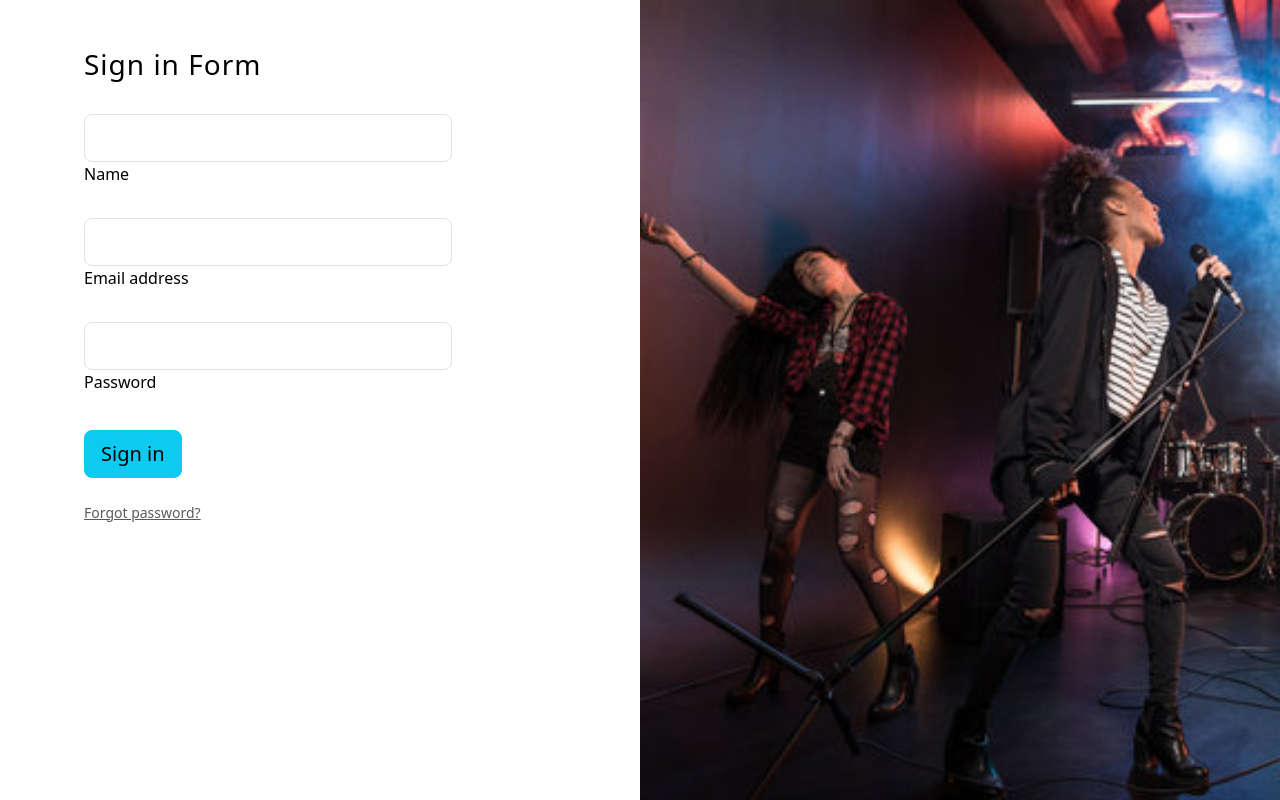
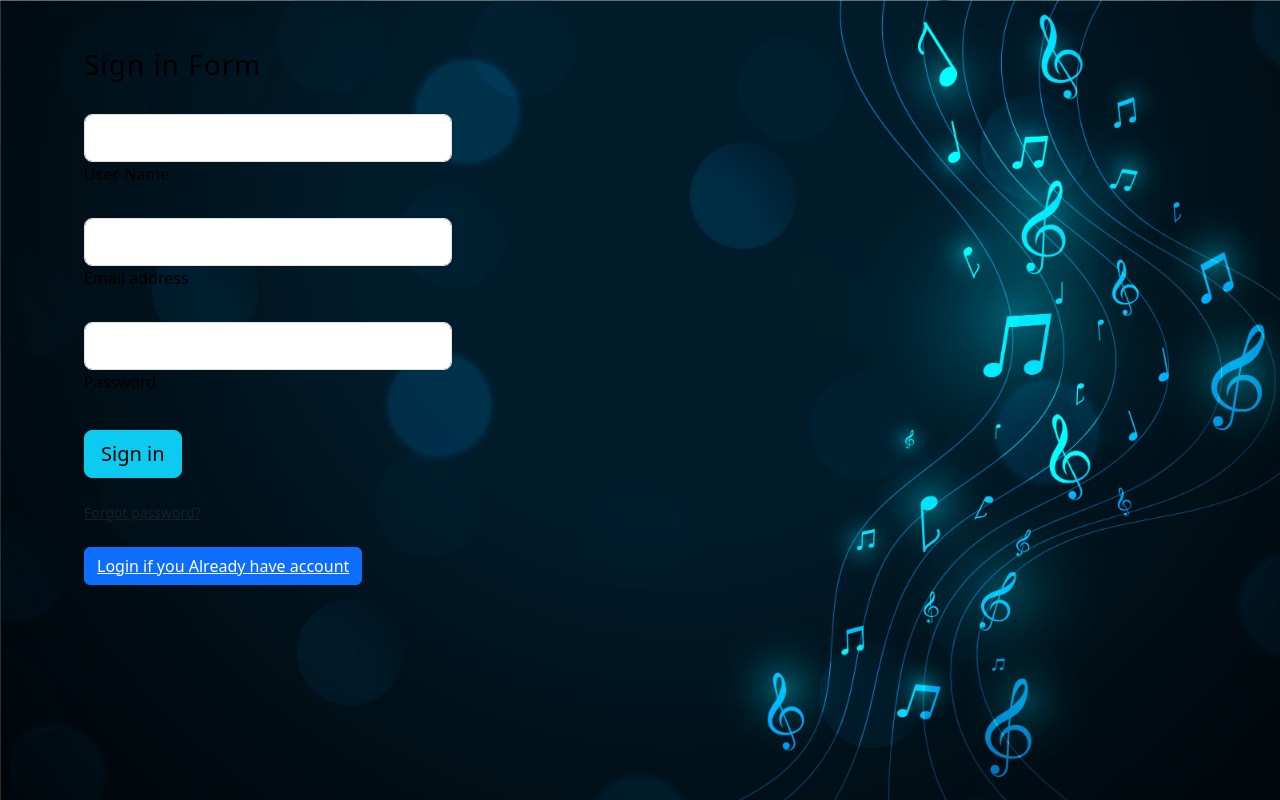
Before and after one commit to Danish-Siddiqui-0318/Sound-App, a PHP site: page /signin.php in a window 1280 px wide. Run offline with PHP 8.4, Linux system fonts and the light colour scheme; some libraries are stand-ins or nearby versions.

Commit message:
frontend ka login signin completed

```diff
--- a/components/navbar.php
+++ b/components/navbar.php
@@ -28,10 +28,8 @@
                      <a class="nav-link" href="celebs.html">Celebs</a>
                   </li>
                </ul>
-               <div class="search_icon"><a href="#"><img src="images/notification-icon.png"><span class="padding_left_15">Notificastion</span></a></div>
-               <div class="search_icon"><a href="#"><img src="images/eye-icon.png"><span class="padding_left_15">Viwe</span></a></div>
-               <div class="search_icon"><a href="#"><img src="images/user-icon.png"><span class="padding_left_15">login</span></a></div>
-               <div class="search_icon"><a href="#"><img src="images/search-icon.png"><span class="padding_left_15">Search...</span></a></div>
+               <div class="search_icon"><a href="logout.php"><img src="images/user-icon.png"><span class="padding_left_15">logout</span></a></div>
+               <!-- <div class="search_icon"><a href="#"><img src="images/search-icon.png"><span class="padding_left_15">Search...</span></a></div> -->
             </div>
          </nav>
       </div>
--- a/signin.php
+++ b/signin.php
@@ -9,24 +9,20 @@ if (isset($_SESSION['user'])) {
 
 <!DOCTYPE html>
 <html lang="en">
+
 <head>
   <meta charset="UTF-8">
   <meta name="viewport" content="width=device-width, initial-scale=1.0">
   <link rel="stylesheet" href="css/bootstrap.min.css">
   <title>Document</title>
+  <link rel="stylesheet" href="style.css">
 </head>
+
 <body>
   <section class="vh-100">
-  <div class="container-fluid">
+    <div class="container-fluid text-white">
       <div class="row">
         <div class="col-sm-6 text-black">
-      <?php
-     if (isset($_GET['msg'])) {
-        ?>
-        <p class="text-danger"><?php echo $_GET['msg']; ?></p>
-        <?php
-    }
-    ?>
 
           <!-- <div class="px-5 ms-xl-4">
           <i class="fas fa-crow fa-2x me-3 pt-5 mt-xl-4" style="color: #709085;"></i>
@@ -35,39 +31,38 @@ if (isset($_SESSION['user'])) {
 
           <div class="d-flex align-items-center h-custom-2 px-5 ms-xl-4 mt-5 pt-5 pt-xl-0 mt-xl-n5">
 
-          <form  action="signininProcess.php" method="post"  style="width: 23rem;">
+            <form action="signinProcess.php" method="post" style="width: 23rem;">
 
-            <h3 class="fw-normal mb-3 pb-3" style="letter-spacing: 1px;">Sign in  Form</h3>
+              <h3 class="fw-normal mb-3 pb-3" style="letter-spacing: 1px;">Sign in Form</h3>
 
               <div data-mdb-input-init class="form-outline mb-4">
-              <input type="text" id="form2Example18" class="form-control form-control-lg" />
-              <label class="form-label" for="form2Example18">Name</label>
+                <input type="text" id="form2Example18" class="form-control form-control-lg" name="username" />
+                <label class="form-label" for="form2Example18">User-Name</label>
               </div>
               <div data-mdb-input-init class="form-outline mb-4">
-              <input type="email" id="form2Example18" class="form-control form-control-lg" />
+                <input type="email" id="form2Example18" class="form-control form-control-lg" name="email" />
                 <label class="form-label" for="form2Example18">Email address</label>
               </div>
 
               <div data-mdb-input-init class="form-outline mb-4">
-              <input type="password" id="form2Example28" class="form-control form-control-lg" />
+                <input type="password" id="form2Example28" class="form-control form-control-lg" name="password" />
                 <label class="form-label" for="form2Example28">Password</label>
               </div>
 
               <div class="pt-1 mb-4">
-              <button data-mdb-button-init data-mdb-ripple-init class="btn btn-info btn-lg btn-block" type="button">Sign in</button>
+                <button data-mdb-button-init data-mdb-ripple-init class="btn btn-info btn-lg btn-block"
+                  type="submit">Sign in</button>
               </div>
 
-            <p class="small mb-5 pb-lg-2"><a class="text-muted" href="#!">Forgot password?</a></p>
-            <!-- <p> have an account? <a href="#!" class="link-info">Register here</a></p> -->
+              <p class="small pb-lg-2"><a class="text-muted" href="#!">Forgot password?</a></p>
+              <button class="btn btn-primary "><a href="login.php" class="text-white">
+                  Login if you Already have account
+                </a> </button>
 
             </form>
 
           </div>
 
-      </div>
-      <div class="col-sm-6 px-0 d-none d-sm-block">
-        <img src="1.jpg"
-          alt="Login image" class="w-100 vh-100" style="object-fit: cover; object-position: left;">
         </div>
       </div>
     </div>
@@ -77,4 +72,5 @@ if (isset($_SESSION['user'])) {
   <script src="js/bootstrap.bundle.min.js"></script>
   <!-- Section: Design Block -->
 </body>
+
 </html>
--- a/signinProcess.php
+++ b/signinProcess.php
@@ -3,9 +3,8 @@ require_once('admin/db.php');
 $username=$_POST['username'];
 $email=$_POST['email'];
 $password=$_POST['password'];
-$role=$_POST['role'];
 
-$query="INSERT INTO main_users (username,email,password,role) VALUES ('".$username."','".$email."','".$password."','".$role."')";
+$query="INSERT INTO users (username,email,password) VALUES ('".$username."','".$email."','".$password."')";
 $result=mysqli_query($connection,$query);
 if($result){
     header("Location:login.php?msg=Sign up success");
--- a/style.css
+++ b/style.css
@@ -1,13 +1,5 @@
-.bg-image-vertical {
-    position: relative;
-    overflow: hidden;
+body{
+    background-image: url(loginImg/1.jpg);
+    background-size: cover;
     background-repeat: no-repeat;
-    background-position: right center;
-    background-size: auto 100%;
-    }
-
-    @media (min-width: 1025px) {
-    .h-custom-2 {
-    height: 100%;
-    }
-    }
+}
```
Also changed, not shown: login.php (+13 -23 lines), 1.jpg (deleted), loginImg/1.jpg (added). Lines whose indentation alone changed are shown as unchanged.
